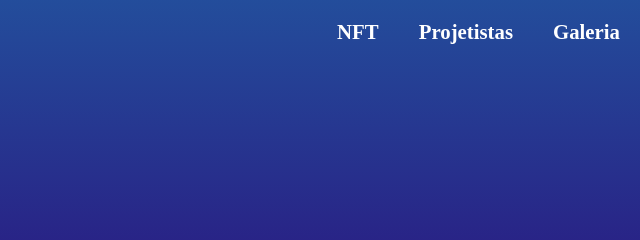
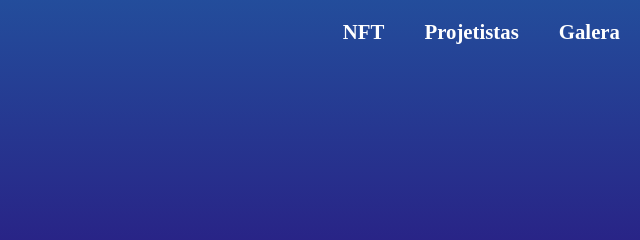
Before and after one commit to JVSREco19/ProjetoDesenvolvimentoWeb, a plain HTML site: page landingPage/page.html in a window 1280 px wide. Shown: the top 240 px of the page, 640-1280 px from the left. Drawn offline with Linux system fonts and the light colour scheme.

Commit message:
Push teste conectado

```diff
--- a/landingPage/page.html
+++ b/landingPage/page.html
@@ -16,7 +16,7 @@
     <ul id="menu">
       <li><a href="#mint-page">NFT</a></li>
       <li><a href="#projetistas">Projetistas</a></li>
-      <li><a href="#galeria">Galeria</a></li>
+      <li><a href="#galeria">Galera</a></li>
     </ul>
   </nav>
 
```
